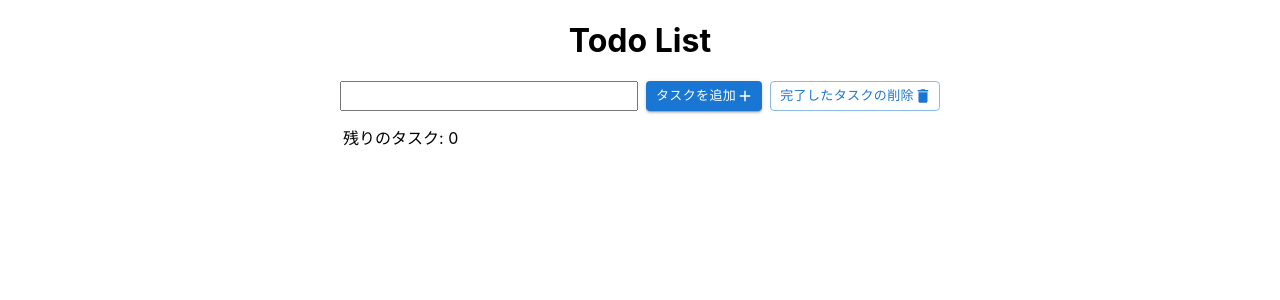
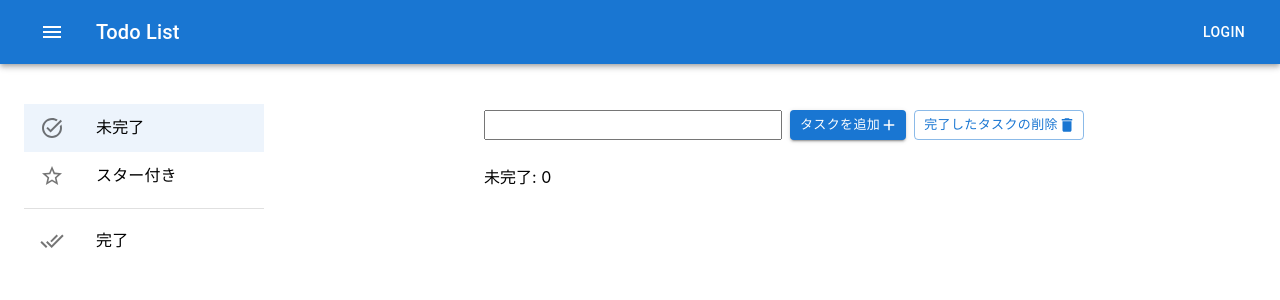
Before and after one commit to n-yukawa/practice, a React (Create React App) app in the folder todoapp/: page / in a window 1280 px wide. Shown: the top 300 px of the page. Built offline with nearby package versions, Linux system fonts and the light colour scheme.

Commit message:
[add]サイドバーを追加

```diff
--- a/todoapp/src/App.css
+++ b/todoapp/src/App.css
@@ -1,5 +1,20 @@
-h1 {
-    text-align: center;
+.container {
+    max-width: 1440px;
+    display: flex;
+}
+
+.sidebar {
+    display: flex;
+    flex-direction: column;
+    min-width: 240px;
+    padding: 24px;
+}
+
+.main-wrap {
+    display: flex;
+    flex-direction: column;
+    width: 100%;
+    padding: 24px;
 }
 
 .input-wrap {
@@ -14,24 +29,24 @@ h1 {
     width: 290px;
 }
 
-.nokori {
+.count-incomplete, .count-starred, .count-completed {
+    width: 600px;
     margin: 10px auto;
-    padding-left: 6px;
-    width: 600px;
+    padding: 0 6px;
 }
 
 .todo-wrap {
-    margin: 10px auto;
-    width: 600px;
     display: flex;
     align-items: center;
+    width: 600px;
+    margin: 10px auto;
     border-radius: 3px;
     box-shadow: 0 2px 10px -3px rgba(0, 0, 0, 0.1);
     padding: 4px;
 }
 
 .todo-wrap:hover {
-    background-color: #f9f9f9;
+    background-color: #fbfbfb;
 }
 
 .todo-name {
@@ -53,7 +68,7 @@ h1 {
 }
 
 .todo-wrap.completed {
-    background-color: #f4f4f4;
+    background-color: #f9f9f9;
 }
 
 input.completed {
@@ -107,14 +122,14 @@ input[type="date"] {
     background-color: transparent;
 }
 
-input[type="date"]::-webkit-inner-spin-button{
+input[type="date"]::-webkit-inner-spin-button {
     -webkit-appearance: none;
 }
 input[type="date"]::-webkit-clear-button{
     -webkit-appearance: none;
 }
 
-input[type="date"]::-webkit-calendar-picker-indicator{
+input[type="date"]::-webkit-calendar-picker-indicator {
     position: absolute;
     right: 0px;
     top: 0px;
--- a/todoapp/src/App.js
+++ b/todoapp/src/App.js
@@ -1,63 +1,156 @@
 import { useState, useRef } from "react";
 import TodoList from "./TodoList";
+import Sidebar from "./Sidebar";
 import "./App.css";
 import { v4 as uuidv4 } from "uuid";
-import { Stack, Button } from "@mui/material";
+import {
+  Stack,
+  Box,
+  AppBar,
+  Toolbar,
+  Typography,
+  Button,
+  IconButton,
+} from "@mui/material";
 import AddIcon from '@mui/icons-material/Add';
 import DeleteIcon from '@mui/icons-material/Delete';
+import MenuIcon from '@mui/icons-material/Menu';
 
 function App() {
   const [todos, setTodos] = useState([]);
-  const [starredTasks, setStarredTasks] = useState([]); // スター付きのタスクIDを管理
+  const [filteredTodos, setFilteredTodos] = useState([]);
+  const [selectedIndex, setSelectedIndex] = useState(0);
 
   const inputRef = useRef();
 
   const handleAddTodo = () => {
     const name = inputRef.current.value;
     if(name === "") return;
-    setTodos((prevTodos) => {
-      return [...prevTodos, {id: uuidv4(), name: name, completed: false }];
-    });
+    const newTodo = {id: uuidv4(), name: name, completed: false, starred: false };
+    const newTodos = [...todos, newTodo];
+    setTodos(newTodos);
     inputRef.current.value = null;
+    updateFilteredTodos(newTodos, selectedIndex);
   };
 
   const toggleTodo = (id) => {
     const newTodos = [...todos];
     const todo = newTodos.find((todo) => todo.id === id);
+    if(todo) {
       todo.completed = !todo.completed;
       setTodos(newTodos);
+      updateFilteredTodos(newTodos, selectedIndex);
+    }
+  };
+
+  const toggleStar = (id) => {
+    const newTodos = [...todos];
+    const todo = newTodos.find((todo) => todo.id === id);
+    if(todo) {
+      todo.starred = !todo.starred;
+      setTodos(newTodos);
+      updateFilteredTodos(newTodos, selectedIndex);
+    }
   };
 
   const handleClear = () => {
     const newTodos = todos.filter((todo) => !todo.completed);
     setTodos(newTodos);
+    updateFilteredTodos(newTodos, selectedIndex);
   };
 
   const handleDelete = (id) => {
-    setTodos(todos.filter((todo) => todo.id !== id));
+    const newTodos = (todos.filter((todo) => todo.id !== id));
+    setTodos(newTodos);
+
+    updateFilteredTodos(newTodos, selectedIndex);
   };
 
   // タイトル編集
   const handleNameChange = (id, newName) => {
-    setTodos((prevTodos) =>
+    const newTodos = ((prevTodos) =>
       prevTodos.map((todo) =>
         todo.id === id ? {...todo, name: newName} : todo
       )
     );
+    setTodos(newTodos);
+    updateFilteredTodos(newTodos, selectedIndex);
   };
 
   // 優先度を変更する関数
   const handlePriorityChange = (id, priority) => {
-    setTodos((prevTodos) =>
+    const newTodos = ((prevTodos) =>
       prevTodos.map((todo) =>
         todo.id === id ? { ...todo, priority: priority } : todo
       )
     );
+    setTodos(newTodos);
+    updateFilteredTodos(newTodos, selectedIndex);
+  };
+
+  const updateFilteredTodos = (todos, index) => {
+    switch (index) {
+      case 0:
+        setFilteredTodos(todos);
+        break;
+      case 1:
+        setFilteredTodos(todos.filter(todo => todo.starred));
+        break;
+      case 2:
+        setFilteredTodos(todos.filter(todo => todo.completed));
+        break;
+      default:
+        setFilteredTodos(todos);
+    }
+  };
+
+  const renderCount = () => {
+    switch (selectedIndex) {
+      case 0:
+        return <div className="count-incomplete">未完了: {todos.filter((todo) => !todo.completed).length}</div>;
+      case 1:
+        return <div className="count-starred">スター付き: {todos.filter((todo) => todo.starred).length}</div>;
+      case 2:
+        return <div className="count-completed">完了: {todos.filter((todo) => todo.completed).length}</div>;
+      default:
+        return null;
+    }
   };
 
   return (
+    <>
+      <Box sx={{ flexGrow: 1, mb: 1 }}>
+        <AppBar position="static">
+          <Toolbar>
+            <IconButton
+              size="large"
+              edge="start"
+              color="inherit"
+              aria-label="menu"
+              sx={{ mr: 2, ml: 0 , p: 2 }}
+            >
+              <MenuIcon />
+            </IconButton>
+            <Typography variant="h6" component="div" sx={{ flexGrow: 1 }}>
+              Todo List
+            </Typography>
+            <Button color="inherit">Login</Button>
+          </Toolbar>
+        </AppBar>
+      </Box>
+
+      <div className="container">
+        <div className="sidebar">
+          <Sidebar
+            todos={todos}
+            setFilteredTodos={setFilteredTodos}
+            selectedIndex={selectedIndex}
+            setSelectedIndex={setSelectedIndex}
+            updateFilteredTodos={updateFilteredTodos}
+          />
+        </div>
+
         <div className={"main-wrap"}>
-      <h1>Todo List</h1>
           <div className="input-wrap">
             <Stack direction="row" spacing={1}>
               <input type="text" ref={inputRef} />
@@ -65,17 +158,20 @@ function App() {
               <Button size="small" variant="outlined" endIcon={<DeleteIcon style={{marginLeft: -8}}　/>} onClick={handleClear}>完了したタスクの削除</Button>
             </Stack>
           </div>
-      <div className="nokori">残りのタスク: {todos.filter((todo) => !todo.completed).length}</div>
+
+          {renderCount()}
+
           <TodoList
-        todos={todos}
+            todos={filteredTodos}
             toggleTodo={toggleTodo}
+            toggleStar={toggleStar}
             handleDelete={handleDelete}
             handleNameChange={handleNameChange}
             handlePriorityChange={handlePriorityChange}
-        starredTasks={starredTasks}
-        setStarredTasks={setStarredTasks}
           />
         </div>
+      </div>
+    </>
   );
 }
 
--- /dev/null
+++ b/todoapp/src/Sidebar.js
@@ -0,0 +1,51 @@
+import React from 'react'
+import { List, ListItemButton, ListItemIcon, ListItemText, Divider } from "@mui/material";
+import StarBorderIcon from '@mui/icons-material/StarBorder';
+import TaskAltOutlinedIcon from '@mui/icons-material/TaskAltOutlined';
+import DoneAllIcon from '@mui/icons-material/DoneAll';
+
+const Sidebar = ({ todos, setFilteredTodos, selectedIndex, setSelectedIndex, updateFilteredTodos }) => {
+    const handleListItemClick = (event, index) => {
+        setSelectedIndex(index);
+        updateFilteredTodos(todos, index);
+    };
+
+    return (
+        <>
+            <List component="nav">
+                <ListItemButton
+                    selected={selectedIndex === 0}
+                    onClick={(event) => handleListItemClick(event, 0)}
+                >
+                    <ListItemIcon>
+                        <TaskAltOutlinedIcon />
+                    </ListItemIcon>
+                    <ListItemText primary="未完了" />
+                </ListItemButton>
+                <ListItemButton
+                    selected={selectedIndex === 1}
+                    onClick={(event) => handleListItemClick(event, 1)}
+                >
+                    <ListItemIcon>
+                        <StarBorderIcon />
+                    </ListItemIcon>
+                    <ListItemText primary="スター付き" />
+                </ListItemButton>
+            </List>
+            <Divider />
+            <List component="nav">
+                <ListItemButton
+                    selected={selectedIndex === 2}
+                    onClick={(event) => handleListItemClick(event, 2)}
+                >
+                    <ListItemIcon>
+                        <DoneAllIcon />
+                    </ListItemIcon>
+                    <ListItemText primary="完了" />
+                </ListItemButton>
+            </List>
+        </>
+    );
+};
+
+export default Sidebar
--- a/todoapp/src/TodoList.js
+++ b/todoapp/src/TodoList.js
@@ -7,8 +7,7 @@ const TodoList = ( {
   handleDelete,
   handleNameChange,
   handlePriorityChange,
-  starredTasks,
-  setStarredTasks,
+  toggleStar,
 }) => {
 
   return (
@@ -16,11 +15,10 @@ const TodoList = ( {
       <Todo
         todo={todo}
         toggleTodo={toggleTodo}
+        toggleStar={toggleStar}
         handleDelete={handleDelete}
         handleNameChange={handleNameChange}
         handlePriorityChange={handlePriorityChange}
-        starredTasks={starredTasks}
-        setStarredTasks={setStarredTasks}
       />
     )
   );
```
Also changed, not shown: todoapp/src/Todo.js (+15 -17 lines). Lines whose indentation alone changed are shown as unchanged.
